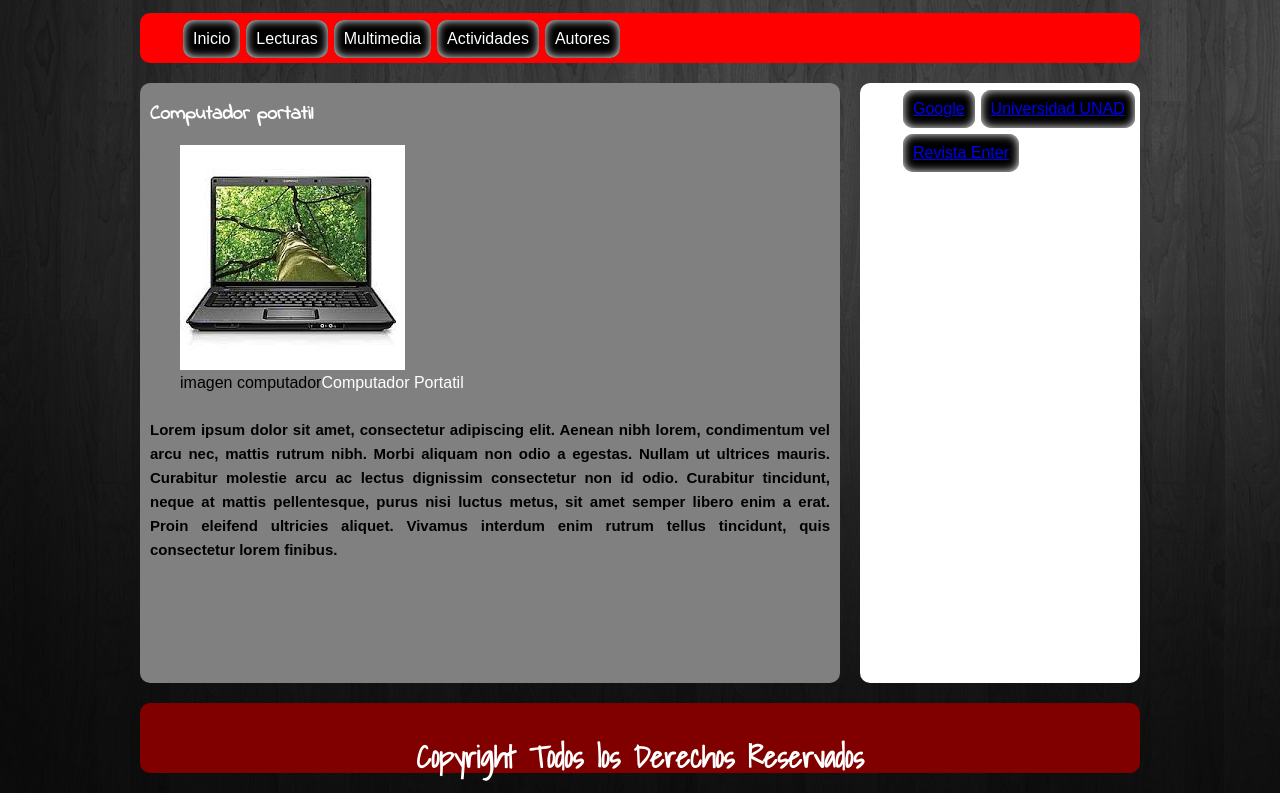
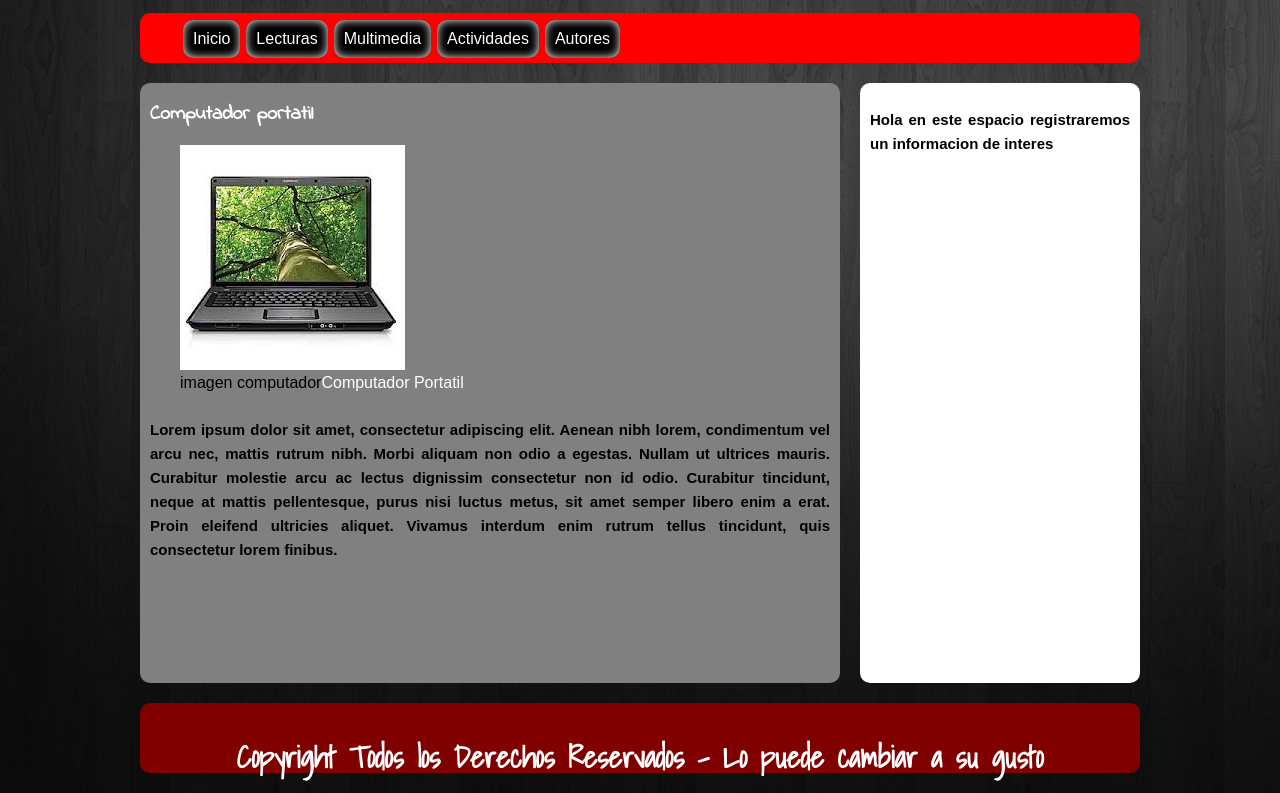
Before and after one commit to nilsonfm/web17, a plain HTML site: page index.html in a window 1280 px wide. Shown: the part 472-1265 px from the top of the page. Drawn offline with Linux system fonts and the light colour scheme.

Commit message:
actu3
otro

```diff
--- a/index.html
+++ b/index.html
@@ -65,14 +65,12 @@
 </section>
 
 <aside>
-    <ul>
-		<li><a href="http://www.google.com">Google</a></li>
-		<li><a href="http://www.unad.edu.co">Universidad UNAD</a></li>
-		<li><a href="httP://www.enter.co">Revista Enter</a></li>
-	</ul>
+    <p>
+    	Hola en este espacio registraremos un informacion de interes
+    </p>
 </aside>
 
-<Footer><h3>Copyright Todos los Derechos Reservados</h3></Footer>
+<Footer><h3>Copyright Todos los Derechos Reservados  - Lo puede cambiar a su gusto</h3></Footer>
 
 
 
```
